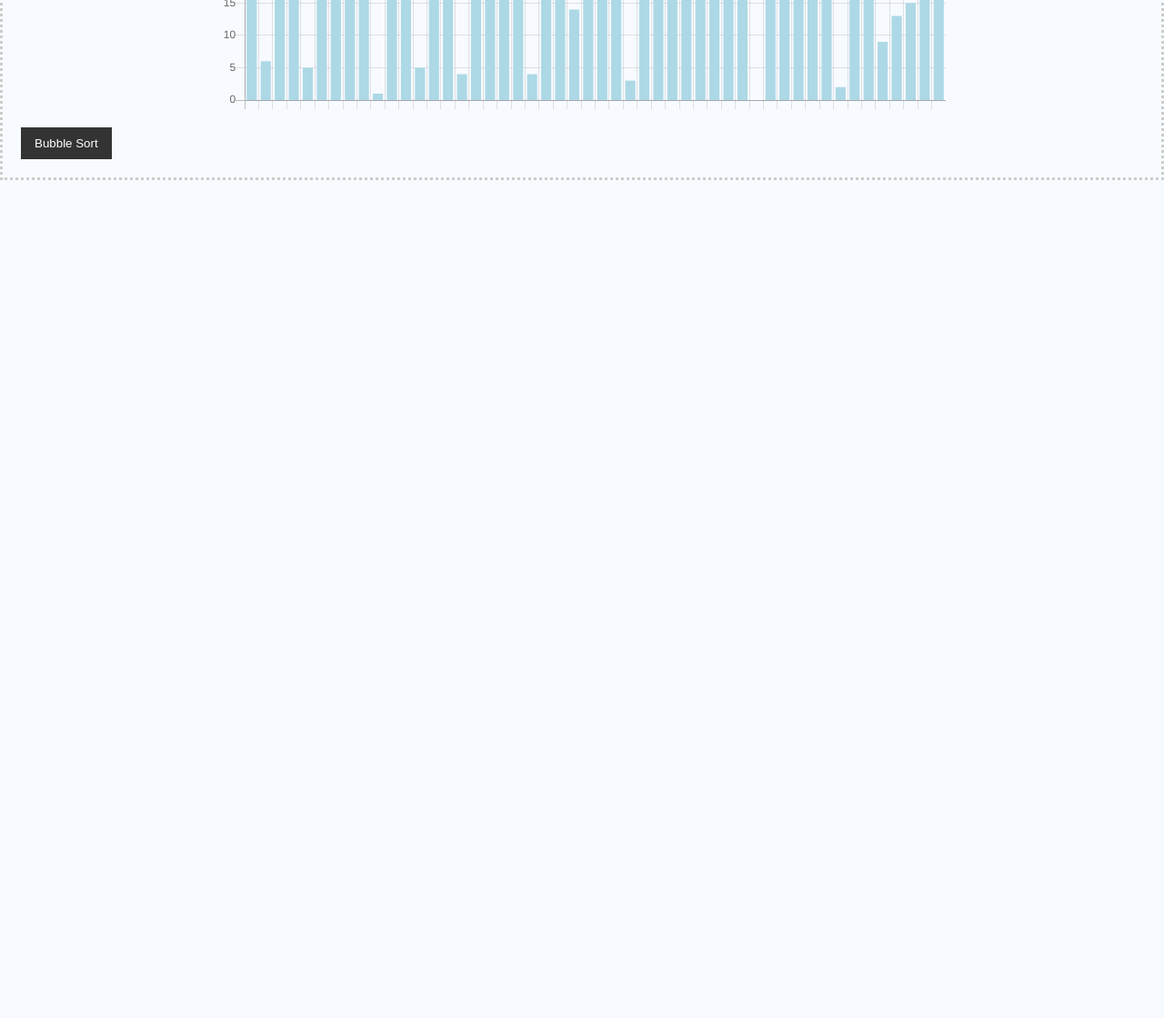
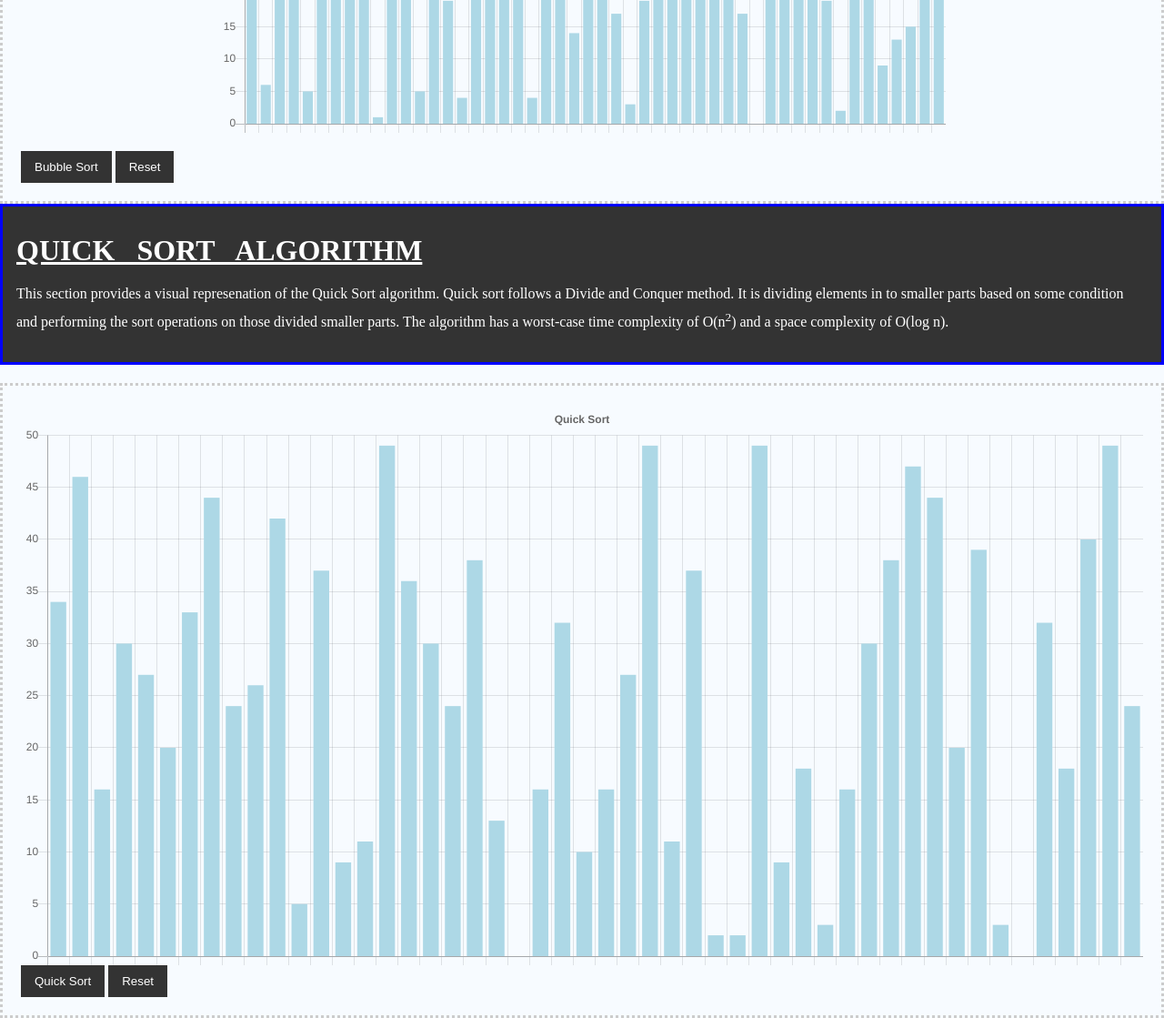
Before and after one commit to davidomullan/Sorting-Algorithms, a plain HTML site: page index.html in a window 1280 px wide. Shown: the part 500-1619 px from the top of the page at 91% size. Before the commit the page ends 800 px from the top, so only its background shows below. Drawn offline with nearby package versions, Linux system fonts and the light colour scheme.

Commit message:
Added Quick Sort algorithm and reset buttons.

```diff
--- a/index.html
+++ b/index.html
@@ -13,13 +13,25 @@
 	<body>
 		<div class="container">
 			<div class="box-1">
-				<h1>Sorting Algorithms</h1>
-				<p>This page provides a visual represenation of the Bubble Sort algorithm. Bubble Sort works by swapping adjacent elements of an array (if they are not in numerical order). The algorithm executes multiple pass-throughs until the final pass-through requires no changes and the array is in order. The algorithm has a worst-case time complexity of O(n<sup>2</sup>) and a space complexity of O(1).</p>
+				<h1>Bubble Sort Algorithm</h1>
+				<p>This section provides a visual represenation of the Bubble Sort algorithm. Bubble Sort works by swapping adjacent elements of an array (if they are not in numerical order). The algorithm executes multiple pass-throughs until the final pass-through requires no changes and the array is in order. The algorithm has a worst-case time complexity of O(n<sup>2</sup>) and a space complexity of O(1).</p>
 			</div>
 			<div class="box-2">
 				<canvas id="bubbleSortChart"></canvas>
 				<script type="text/javascript" src="js/bubbleSort.js"></script>
 				<input type="button" class="button" onClick="bubbleSort(yValues, ne)" value="Bubble Sort" name="bubbleSortButton">
+				<input type="button" class="button" onClick="bubbleReset(ne)" value="Reset" name="bubbleSortReset">
+			</div>
+
+			<div class="box-1">
+				<h1>Quick Sort Algorithm</h1>
+				<p>This section provides a visual represenation of the Quick Sort algorithm. Quick sort follows a Divide and Conquer method. It is dividing elements in to smaller parts based on some condition and performing the sort operations on those divided smaller parts. The algorithm has a worst-case time complexity of O(n<sup>2</sup>) and a space complexity of O(log n).</p>
+			</div>
+			<div class="box-2">
+				<canvas id="quickSortChart"></canvas>
+				<script type="text/javascript" src="js/quickSort.js"></script>
+				<input type="button" class="button" onClick="quickSort(qyValues, 0, quickNum - 1)" value="Quick Sort" name="quickSortButton">
+				<input type="button" class="button" onClick="quickReset(quickNum)" value="Reset" name="quickSortReset">
 			</div>
 
 		</div><!-- ./container -->
--- a/js/bubbleSort.js
+++ b/js/bubbleSort.js
@@ -68,6 +68,12 @@ function bubbleSort(arr, n){
 
 }
 
+function bubbleReset(ne){
+  yValues = Array.from({length: ne}, () => Math.floor(Math.random() * ne));
+  bubbleSortChart.data.datasets[0].data = yValues;
+  bubbleSortChart.update();
+}
+
 
 /* For loop will not sync with frames to update chart...
 
--- /dev/null
+++ b/js/quickSort.js
@@ -0,0 +1,115 @@
+quickNum = 50; //number of elements
+
+var qxValues = [];
+for (var i=1; i<=quickNum; i++){
+  qxValues.push(i);
+}
+
+var qyValues = Array.from({length: quickNum}, () => Math.floor(Math.random() * quickNum));
+
+// var barColors = ["red", "green", "blue", "orange", "brown", "teal", 'magenta', "maroon", "yellow", "black"];
+
+var quickSortChart = new Chart("quickSortChart", {
+  type: "bar",
+  data: {
+    labels: qxValues,
+    datasets: [{
+      // backgroundColor: barColors,
+      backgroundColor: "lightBlue",
+      data: qyValues
+    }]
+  },
+  options: {
+    legend: {display: false},
+    title: {
+      display: true,
+      text: "Quick Sort" //Graph Title
+    },
+    scales: {
+      xAxes: [{
+        ticks: {
+          display: false //hide x-axis labels
+        }
+      }]
+    }
+  }
+});
+
+// Javascript implementation of QuickSort by Saurabh Jaiswal
+// Frameselect implementaiton for Chart Update by David O'Mullan
+
+// A utility function to swap two elements
+function swap(qArr, i, j) {
+    let temp = qArr[i];
+    qArr[i] = qArr[j];
+    qArr[j] = temp;
+}
+
+/* This function takes last element as pivot, places
+   the pivot element at its correct position in sorted
+   array, and places all smaller (smaller than pivot)
+   to left of pivot and all greater elements to right
+   of pivot */
+function partition(qArr, low, high) {
+
+    // pivot
+    let pivot = qArr[high];
+
+    // Index of smaller element and
+    // indicates the right position
+    // of pivot found so far
+    let i = (low - 1);
+
+    for (let j = low; j <= high - 1; j++) {
+
+        // If current element is smaller
+        // than the pivot
+        if (qArr[j] < pivot) {
+
+            // Increment index of
+            // smaller element
+            i++;
+            swap(qArr, i, j);
+        }
+    }
+    swap(qArr, i + 1, high);
+    return (i + 1);
+}
+
+/* The main function that implements QuickSort
+          qArr[] --> Array to be sorted,
+          low --> Starting index,
+          high --> Ending index
+ */
+function quickSort(qArr, low, high) {
+    if (low < high) {
+
+        // pi is partitioning index, qArr[p]
+        // is now at right place
+        let pi = partition(qArr, low, high);
+
+        quickSortChart.data.datasets[0].data = qArr;
+        // console.log('New array: ', qArr);
+        quickSortChart.update();
+
+        // Separately sort elements before
+        // partition and after partition
+        setTimeout(() => {
+          requestAnimationFrame(() => {
+            quickSort(qArr, low, pi - 1);
+          });
+        }, 500);
+        setTimeout(() => {
+          requestAnimationFrame(() =>{
+            quickSort(qArr, pi + 1, high);
+          });
+        }, 500);
+
+    }
+}
+
+function quickReset(quickNum){
+  qyValues = Array.from({length: quickNum}, () => Math.floor(Math.random() * quickNum));
+  quickSortChart.data.datasets[0].data = qyValues;
+  quickSortChart.update();
+}
```
Also changed, not shown: 1 other file.
